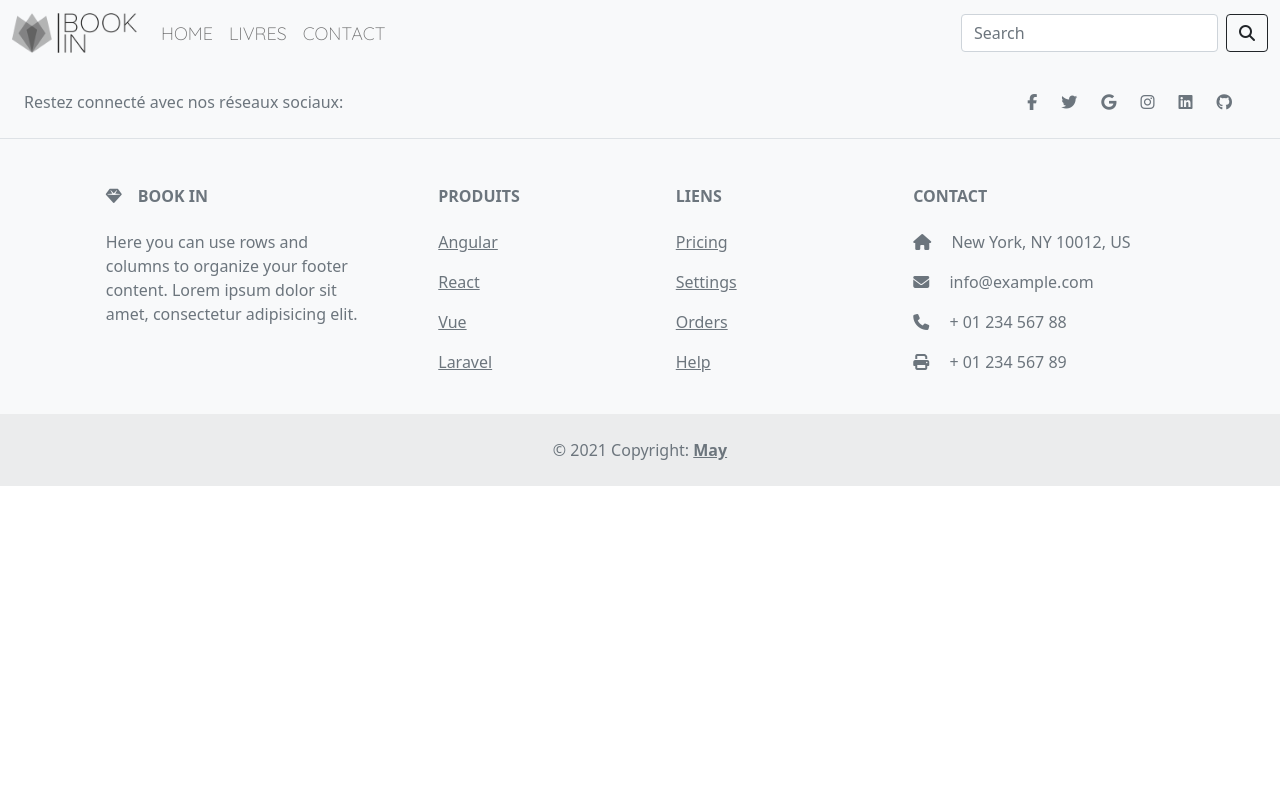
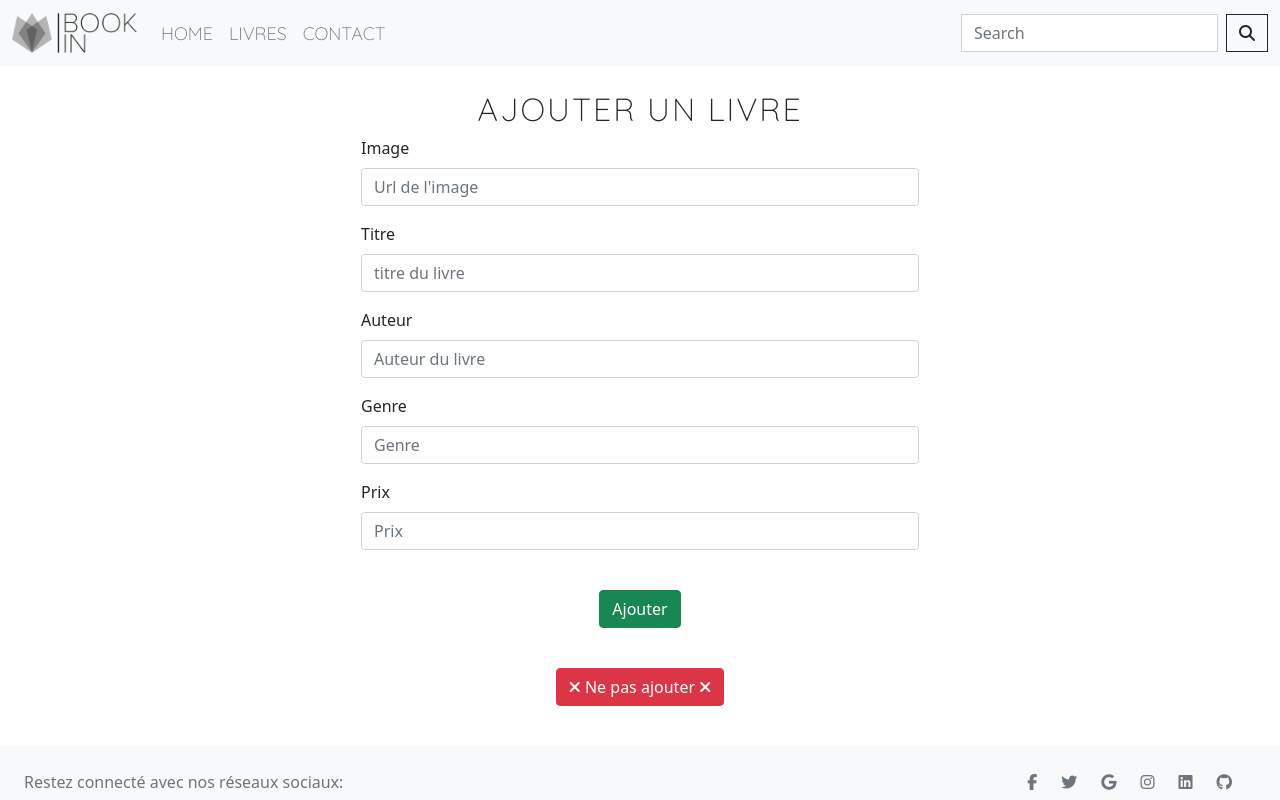
Before and after one commit to guillaumebeysson/BookIn, an Angular app: page /addbook in a window 1280 px wide. Before the commit this address led to /. Shown: the top 800 px of the page. Built offline with nearby package versions, Linux system fonts and the light colour scheme; a web font is replaced by a local one.

Commit message:
crud fonctionnel

```diff
--- /dev/null
+++ b/src/app/addbook/addbook.component.css
@@ -0,0 +1,6 @@
+h2{
+    font-family: 'Quicksand', sans-serif;
+    text-transform: uppercase;
+    letter-spacing: 2px;
+    text-align: center;
+}
--- /dev/null
+++ b/src/app/addbook/addbook.component.html
@@ -0,0 +1,33 @@
+<div class="container mt-4 mb-4">
+
+  <h2>Ajouter un livre</h2>
+
+  <form (ngSubmit)="saveLivre(livre)" #livre="ngForm" class="d-flex flex-column align-items-center">
+    <div class="mb-3 col-lg-6">
+      <label class="form-label">Image</label>
+      <input type="text" name="image" class="form-control" ngModel required placeholder="Url de l'image">
+    </div>
+    <div class="mb-3 col-lg-6">
+      <label class="form-label">Titre</label>
+      <input type="text" name="titre" class="form-control" ngModel required placeholder="titre du livre">
+    </div>
+    <div class="mb-3 col-lg-6">
+      <label class="form-label">Auteur</label>
+      <input type="text" name="auteur" class="form-control" ngModel required placeholder="Auteur du livre">
+    </div>
+    <div class="mb-3 col-lg-6">
+      <label class="form-label">Genre</label>
+      <input type="text" name="genre" class="form-control" ngModel required placeholder="Genre">
+    </div>
+    <div class="mb-3 col-lg-6">
+      <label class="form-label">Prix</label>
+      <input type="text" name="prix" class="form-control" ngModel required placeholder="Prix">
+    </div>
+
+    <button type="submit" class="btn btn-success mb-3 mt-4">Ajouter</button>
+    <button routerLink="/livres" class="btn btn-danger mb-3 mt-4"><i class="fa-solid fa-xmark"></i> Ne pas
+      ajouter <i class="fa-solid fa-xmark"></i></button>
+
+  </form>
+
+</div>
--- /dev/null
+++ b/src/app/addbook/addbook.component.ts
@@ -0,0 +1,25 @@
+import { Component, OnInit } from '@angular/core';
+import { Router } from '@angular/router';
+import { LivresService } from '../livres.service';
+
+@Component({
+  selector: 'app-addbook',
+  templateUrl: './addbook.component.html',
+  styleUrls: ['./addbook.component.css']
+})
+export class AddbookComponent implements OnInit {
+
+  constructor(private livreservice : LivresService, private router : Router) { }
+
+  ngOnInit(): void {
+  }
+
+  saveLivre(livre:any){
+    let data = livre.value
+    this.livreservice.saveLivre(data).subscribe(data=>{
+      console.log("les données sont enregistrées")
+      this.router.navigate(['/livres'])
+    })
+  }
+
+}
--- a/src/app/app-routing.module.ts
+++ b/src/app/app-routing.module.ts
@@ -1,11 +1,13 @@
 import { NgModule } from '@angular/core';
 import { RouterModule, Routes } from '@angular/router';
+import { AddbookComponent } from './addbook/addbook.component';
 import { HomeComponent } from './home/home.component';
 import { LivresComponent } from './livres/livres.component';
 
 const routes: Routes = [
   { path: '', component: HomeComponent},
-  { path: 'livres', component: LivresComponent}
+  { path: 'livres', component: LivresComponent},
+  { path: 'addbook', component: AddbookComponent},
 ];
 
 @NgModule({
--- a/src/app/app.component.css
+++ b/src/app/app.component.css
@@ -10,3 +10,9 @@
     cursor: pointer;
     font-size: large;
 }
+.form-control{
+    border-radius: 0;
+}
+.btn{
+    border-radius: 0;
+}
--- a/src/app/app.module.ts
+++ b/src/app/app.module.ts
@@ -9,18 +9,22 @@ import { AppComponent } from './app.component';
 import { HomeComponent } from './home/home.component';
 import { LivresService } from './livres.service';
 import { LivresComponent } from './livres/livres.component';
+import { AddbookComponent } from './addbook/addbook.component';
+import { FormsModule } from '@angular/forms';
+
 
 @NgModule({
   declarations: [
     AppComponent,
     HomeComponent,
     LivresComponent,
+    AddbookComponent,
   ],
   imports: [
     BrowserModule,
     AppRoutingModule,
     HttpClientModule,
-
+    FormsModule
   ],
   providers: [LivresService],
   bootstrap: [AppComponent]
--- a/src/app/home/home.component.css
+++ b/src/app/home/home.component.css
@@ -130,7 +130,7 @@ h2{
 
 /* Article Team */
 #team{
-    min-height: 50vh;
+    min-height: 86vh;
     padding-bottom: 40px;
 }
 .AllCardCharacter{
--- a/src/app/livres.service.ts
+++ b/src/app/livres.service.ts
@@ -14,4 +14,11 @@ export class LivresService {
   deletelivre(id: any){
     return this.http.delete(`http://localhost:8080/livres/${id}`);
   }
+  saveLivre(livre:any){
+    return this.http.post("http://localhost:8080/livres/", livre)
+  }
+  update(livre:any,){
+    return this.http.patch("http://localhost:8080/livres/" + livre._id , livre)
+  }
+
 }
--- a/src/app/livres/livres.component.css
+++ b/src/app/livres/livres.component.css
@@ -7,14 +7,14 @@ h2{
 .AllCard{
     display: flex;
     flex-direction: row;
-    justify-content: space-between;
+    justify-content: space-around;
     flex-wrap: wrap;
 }
 .AllCard .Card{
     background-color: #fafafa;
     width: 210px;
     padding: 10px;
-    margin: 10px;
+    margin: 20px 30px;
     box-shadow: 0 0 1em rgb(189, 189, 189);
 
 }
@@ -32,9 +32,9 @@ h2{
     flex-direction: column;
     justify-content: center;
 }
-.AllCard .Card .imageLivre{
+/* .AllCard .Card .imageLivre{
 
-}
+} */
 .AllCard .Card .imageLivre img{
     width: 100%;
     height: 297px;
@@ -48,13 +48,21 @@ h2{
     width: 110%;
     height: 307px;
 }
+.AllCard .CardText .tittleDiv{
+    min-height: 80px;
+    display: table;
+    width: 100%;
+    text-align: center;
+}
 .AllCard .CardText .title{
     text-transform: uppercase;
     color: black;
     letter-spacing: 2px;
     font-size: large;
     margin-top: 5px;
-    min-height: 80px;
+    display: table-cell;
+    vertical-align: middle;
+
 }
 .AllCard .CardText span{
     display: block;
@@ -62,12 +70,12 @@ h2{
     border-top: 1px solid black;
     margin: 5px auto;
 }
-.AllCard .CardText .auteur{
+/* .AllCard .CardText .auteur{
 
 }
 .AllCard .CardText .genre{
 
-}
+} */
 .AllCard .CardText .prix{
     font-size: x-large;
     margin-top: 5px;
@@ -77,6 +85,13 @@ h2{
 .AllCard .Card .buttons{
     display: flex;
     flex-direction: row;
-    justify-content: center;
-    margin-bottom: 10px;
+    justify-content: space-evenly;
 }
+.btn-add-livre{
+    border: solid 1px black;
+    border-radius: 0;
+}
+.btn-add-livre:hover{
+    color: #fafafa;
+    background-color: black;
+}
--- a/src/app/livres/livres.component.html
+++ b/src/app/livres/livres.component.html
@@ -9,16 +9,77 @@
       </div>
       <div class="textAndBtn">
         <ul class="CardText">
-          <li class="title">{{l.titre}}</li>
+          <div class="tittleDiv">
+            <li class="title">{{l.titre}}</li>
+          </div>
           <span></span>
           <li class="auteur"><i class="fa-solid fa-pen-fancy"></i> {{l.auteur}}</li>
           <li class="genre"><i class="fa-solid fa-book-bookmark"></i> {{l.genre}}</li>
           <li class="prix">{{l.prix}} €</li>
         </ul>
         <div class="buttons">
-          <button class="btn btn-danger" (click)="deleteLivre(l._id)"><i class="fa-regular fa-trash-can"></i></button>
+          <button type="button" class="btn btn-dark" (click)="editLivre(l)" data-bs-toggle="modal"
+            data-bs-target="#exampleModal" title="Editer"><i class="fa-regular fa-pen-to-square"></i>
+          </button>
+          <button class="btn btn-danger" (click)="deleteLivre(l._id)" title="Supprimer"><i
+              class="fa-regular fa-trash-can"></i>
+          </button>
+        </div>
+      </div>
+      <div class="modal fade" id="exampleModal" data-bs-backdrop="static" data-bs-keyboard="false" tabindex="-1"
+        aria-labelledby="exampleModalLabel" aria-hidden="true">
+        <div class="modal-dialog">
+          <div class="modal-content">
+            <div class="modal-header">
+              <h5 class="modal-title" id="exampleModalLabel"><i class="fa-regular fa-pen-to-square"></i> Modifications
+              </h5>
+              <button type="button" class="btn-close" data-bs-dismiss="modal" aria-label="Close"
+                (click)="AllLivres()"></button>
+            </div>
+
+            <div class="modal-body">
+              <!-- """""""""""""""""""""""""""Formulaire dans modal """""""""""""""""""""""""""""""""""" -->
+              <form>
+                <div class="mb-1">
+                  <label for="exampleInputEmail1" class="form-label">Image</label>
+                  <input type="text" name="image" [(ngModel)]="produitAmodifier.image" class="form-control">
+                  <div class="d-flex justify-content-center">
+                    <img class="mt-3" style="width: 150px;" src="{{produitAmodifier.image}}" alt="">
+                  </div>
+                </div>
+                <div class="mb-3">
+                  <label for="exampleInputEmail1" class="form-label">Titre</label>
+                  <input type="text" name="titre" [(ngModel)]="produitAmodifier.titre" class="form-control">
+                </div>
+                <div class="mb-3">
+                  <label for="exampleInputPassword1" class="form-label">Auteur</label>
+                  <input type="text" name="auteur" [(ngModel)]="produitAmodifier.auteur" class="form-control">
+                </div>
+                <div class="mb-3">
+                  <label for="exampleInputPassword1" class="form-label">Genre</label>
+                  <input type="text" name="genre" [(ngModel)]="produitAmodifier.genre" class="form-control">
+                </div>
+                <div class="mb-3">
+                  <label for="exampleInputPassword1" class="form-label">Prix</label>
+                  <input type="text" name="prix" [(ngModel)]="produitAmodifier.prix" class="form-control">
+                </div>
+                <div class="d-flex justify-content-evenly">
+                  <button type="button" class="btn btn-danger" data-bs-dismiss="modal" (click)="AllLivres()">Annuler
+                  </button>
+                  <button type="submit" class="btn btn-dark" data-bs-dismiss="modal"
+                    (click)="savemodification()">Enregistrer
+                  </button>
+                </div>
+              </form>
+              <!-- :::::::::::::::::::::::::::Fin du formulaire ::::::::::::::::::::::: -->
+            </div>
+
+          </div>
         </div>
       </div>
     </div>
   </div>
+  <div class="text-center mt-5 mb-4">
+    <a class="btn btn-light btn-add-livre" routerLink="/addbook"><i class="fa-solid fa-plus"></i> livre</a>
+  </div>
 </Article>
--- a/src/app/livres/livres.component.ts
+++ b/src/app/livres/livres.component.ts
@@ -9,6 +9,14 @@ import { LivresService } from '../livres.service';
 export class LivresComponent implements OnInit {
 
   livres:any
+  successUpdate: boolean = false;
+  produitAmodifier = {
+    titre: '',
+    auteur: '',
+    genre: '',
+    prix: '',
+    image: '',
+  };
 
   constructor( private livresService : LivresService) { }
 
@@ -30,4 +38,15 @@ export class LivresComponent implements OnInit {
       this.AllLivres();
     });
   }
+
+  editLivre(l: any) {
+    this.produitAmodifier = l;
+  }
+
+  savemodification() {
+    this.livresService.update(this.produitAmodifier).subscribe(() => {
+      this.successUpdate = true;
+      this.AllLivres();
+    });
+  }
 }
```
Also changed, not shown: 1 other file (tests, documents, lock files or other folders).
